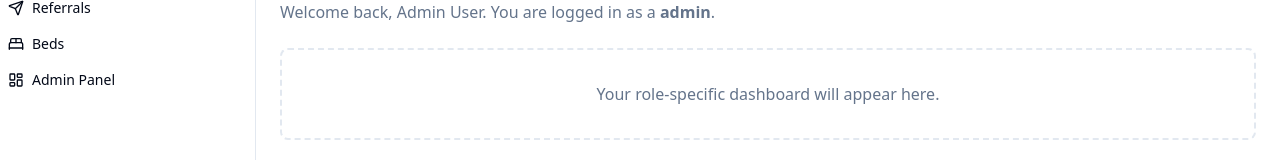
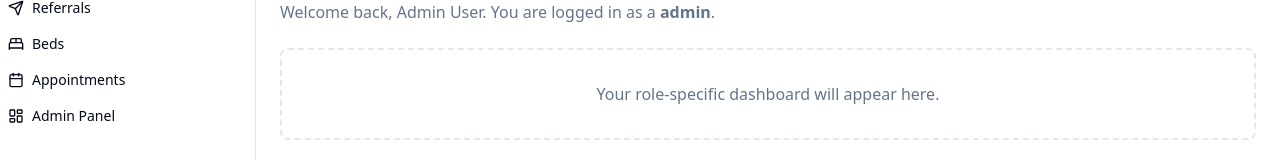
Before and after one commit to jgambrah/GAM_Med, a Next.js app: page /dashboard in a window 1280 px wide. Shown: the part 124-284 px from the top of the page. Built offline with nearby package versions, Linux system fonts and the light colour scheme.

Commit message:
I see this error with the app, reported by NextJS, please fix it. The er

```diff
--- a/src/components/dashboard/main-nav.tsx
+++ b/src/components/dashboard/main-nav.tsx
@@ -9,7 +9,7 @@ import {
   SidebarMenuButton,
 } from '@/components/ui/sidebar';
 import { useAuth } from '@/hooks/use-auth';
-import { Home, Users, Stethoscope, LayoutDashboard, BedDouble, Beaker, ClipboardHeart, Send } from 'lucide-react';
+import { Home, Users, Stethoscope, LayoutDashboard, BedDouble, Beaker, ClipboardHeart, Send, Pill, Calendar } from 'lucide-react';
 import { User } from '@/lib/types';
 
 const allRoles: User['role'][] = ['admin', 'doctor', 'nurse', 'pharmacist', 'patient', 'billing_clerk', 'lab_technician'];
@@ -42,6 +42,18 @@ export function MainNav() {
       label: 'Beds',
       icon: BedDouble,
       roles: ['admin', 'doctor', 'nurse'],
+    },
+    {
+      href: '/dashboard/appointments',
+      label: 'Appointments',
+      icon: Calendar,
+      roles: ['admin', 'doctor', 'nurse', 'billing_clerk'],
+    },
+    {
+      href: '/dashboard/prescriptions',
+      label: 'Prescriptions',
+      icon: Pill,
+      roles: ['doctor', 'pharmacist', 'patient'],
     },
     {
       href: '/dashboard/nursing',
```
